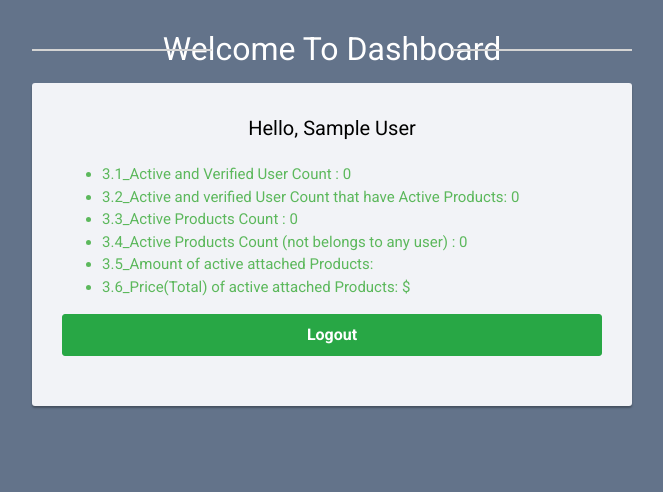
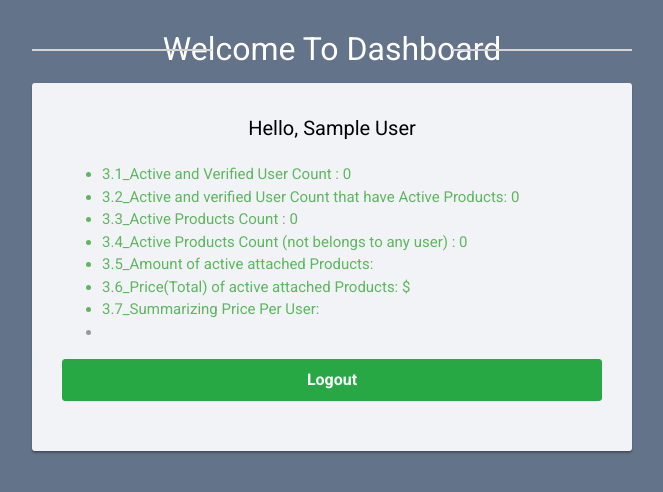
Before and after one commit to sarabjeetimpinge/CITest, a CodeIgniter app: page /CITest/index.php/dashboard/index in a window 1280 px wide. Shown: the top 492 px of the page, without its empty margins (308-971 px from the left). Run offline with CodeIgniter, Linux system fonts and the light colour scheme; the visitor is signed in with stand-in values (Sample User, id 1); tables that the repository leaves empty or names only in its code hold one stand-in row (values such as "Sample post").

Commit message:
summarizing price of all active products Per User

```diff
--- a/application/controllers/Dashboard.php
+++ b/application/controllers/Dashboard.php
@@ -63,9 +63,24 @@
         $result=$result->row();
         $activeAttachedProductsPrice=$result->price;
 
+        /**3.7_Summarizing price of all active products per User */
+        $query= $this->db->select('t1.firstName');
+        $query= $this->db->select('t1.lastName');
+        $query= $this->db->select('SUM(t2.price*t2.quantity)  price' );
+        $query= $this->db->from('tblusers t1');
+        $query= $this->db->join('tbluser_products t2', 't2.user_id = t1.id', 'left');
+        $query= $this->db->join('tblproducts t3', 't2.product_id = t3.id', 'left');
+        $query= $this->db->where('t3.status', 1);
+        $query= $this->db->where('t2.product_id !=', null);
+        $query= $this->db->group_by('t1.id');
+        $query=$this->db->get();
+        $pricePerUser=$query->result_array();
+        // echo'<pre>';print_R($result);die('..');
+
         $this->load->view('dashboard',['firstname'=>$userfname,'activeVerifiedUserCount'=> $activeVerifiedUserCount,'activeProductCount' =>$activeProductCount,
         'activeUnattachedProducts'=>$activeUnattachedProducts,'activeVerifiedUserHaveActiveProducts'=>$activeVerifiedUserHaveActiveProducts,
-        'activeAttachedProductsAmount'=>$activeAttachedProductsAmount,'activeAttachedProductsPrice'=>$activeAttachedProductsPrice]);
+        'activeAttachedProductsAmount'=>$activeAttachedProductsAmount,'activeAttachedProductsPrice'=>$activeAttachedProductsPrice,
+        'pricePerUser'=>$pricePerUser]);
     }
 
 }
--- a/application/views/dashboard.php
+++ b/application/views/dashboard.php
@@ -115,6 +115,15 @@
 <a><li>3.4_Active Products Count (not belongs to any user) :  <?php echo $activeUnattachedProducts;?></li></a>
 <a><li>3.5_Amount of active attached Products:  <?php echo $activeAttachedProductsAmount;?></li></a>
 <a><li>3.6_Price(Total) of active attached Products:  <?php echo'$';echo $activeAttachedProductsPrice;?></li></a>
+<a><li>3.7_Summarizing Price Per User:
+	<ul>
+		<?php foreach($pricePerUser as $usr){
+			echo "<li>".ucfirst($usr['firstName']).' '.ucfirst($usr['lastName']).'  =  $'.$usr['price']."</li>";
+		}
+		?>
+
+	</ul><li>
+</a>
 </ul>
 
 
```
